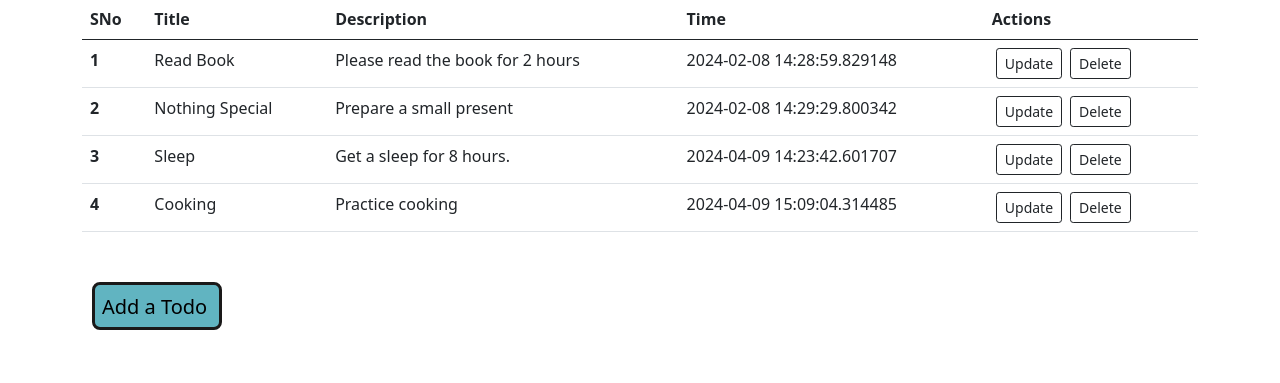
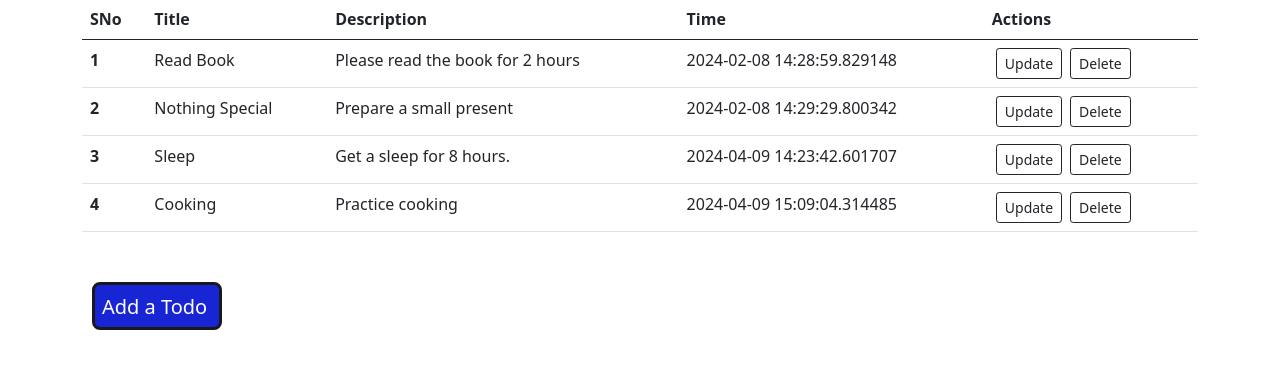
Before and after one commit to SnehasisSardar/TodoList_flask, a Flask app: page / in a window 1280 px wide. Shown: the part 119-502 px from the top of the page. Run offline with Flask 3, Linux system fonts and the light colour scheme.

Commit message:
updated file

```diff
--- a/templates/index.html
+++ b/templates/index.html
@@ -58,9 +58,9 @@
     </table>
     {% endif %}
     <br>
-    <div class="button" style="height: 48px; width: 130px; background-color: rgb(97, 180, 193); border-radius: 8px;color: black; font-size: 20px;
+    <div class="button" style="height: 48px; width: 130px; background-color: rgb(24, 37, 212); border-radius: 8px;color: black; font-size: 20px;
     box-sizing: border-box; padding: 7px; margin: 10px; border-width: 3px; border-color: rgb(26, 25, 25); border-style: solid;">
-    <a href="{{ url_for('add_todo') }}" type="button" style="color: black; text-decoration: none;">Add a Todo</a>
+    <a href="{{ url_for('add_todo') }}" type="button" style="color: rgb(255, 253, 253); text-decoration: none;">Add a Todo</a>
 </div>
 
 </div>
```
Also changed, not shown: instance/todo.db.
